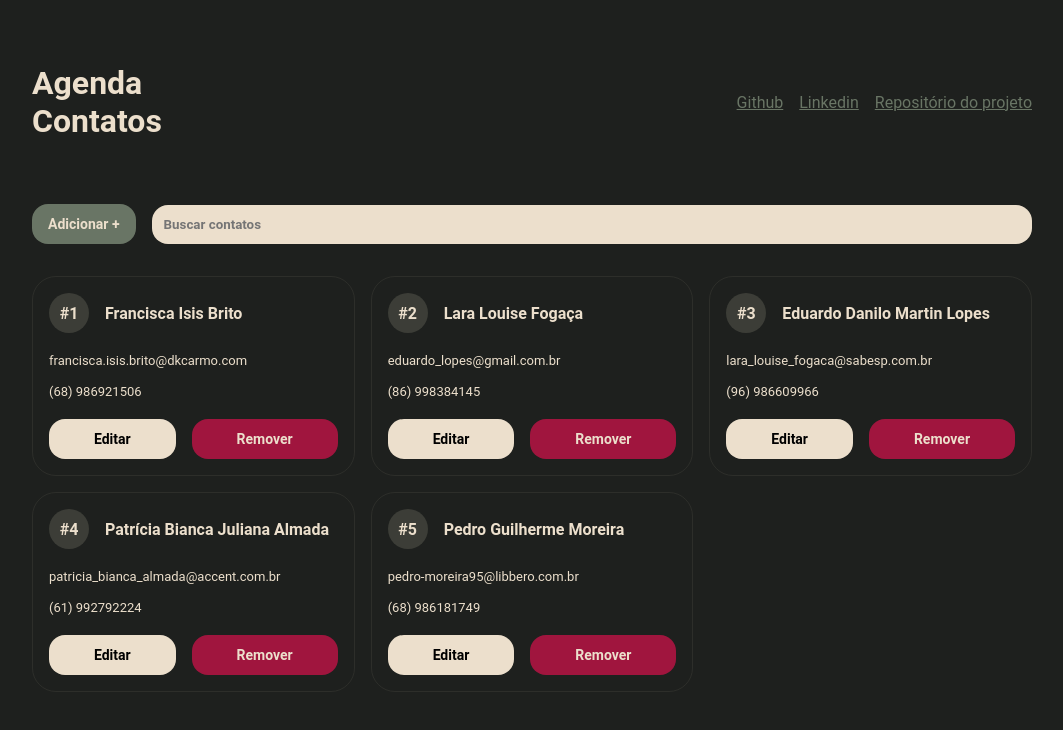
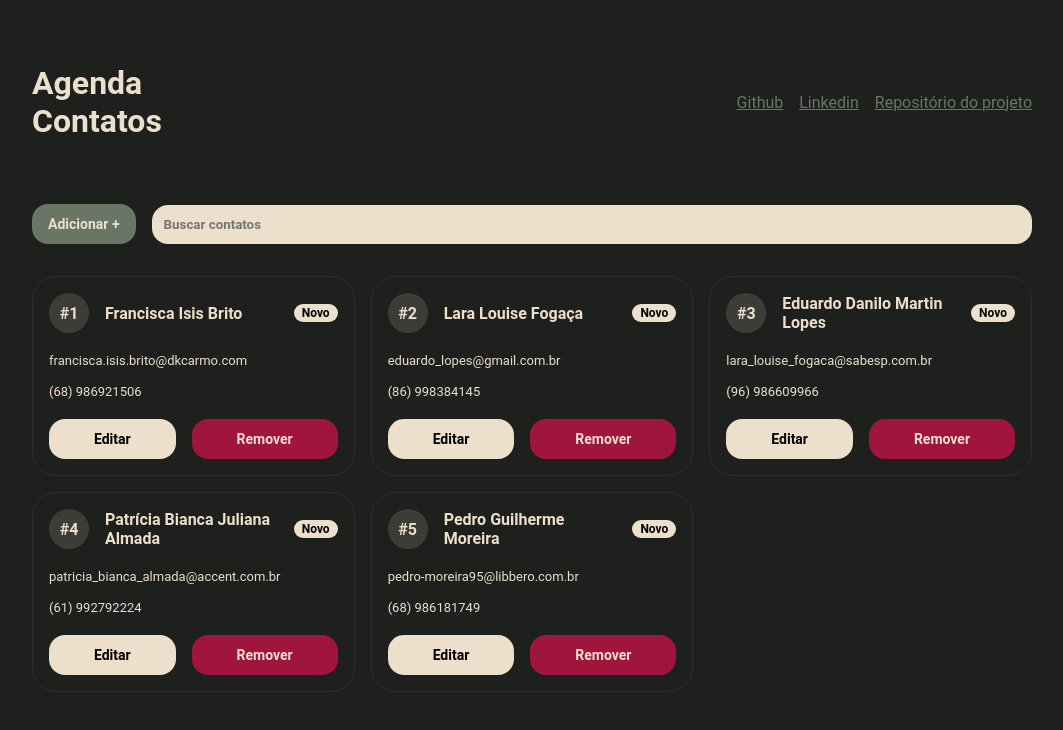
Before and after one commit to gabrielgua/contatos-react, a React (Create React App) app: page / in a window 1280 px wide. Shown: the top 730 px of the page, without its empty margins (108-1171 px from the left). Built offline with nearby package versions, Linux system fonts and the light colour scheme.

Commit message:
feat: adding badge to new contacts

```diff
--- a/package.json
+++ b/package.json
@@ -11,6 +11,7 @@
     "@types/node": "^16.18.106",
     "@types/react": "^18.3.4",
     "@types/react-dom": "^18.3.0",
+    "date-fns": "^3.6.0",
     "react": "^18.3.1",
     "react-dom": "^18.3.1",
     "react-redux": "^9.1.2",
--- a/src/components/Contact/index.tsx
+++ b/src/components/Contact/index.tsx
@@ -6,10 +6,11 @@ import {
   ContactHeader,
   ContactInfo,
   ContactInput,
+  ContactNewBadge,
   ContactTitle
 } from './styles'
 import { Button } from '../../styles'
-import { Contact as ContactType } from '../../types/contact'
+import { Contact as ContactType, isNew } from '../../types/contact'
 
 type ContactProps = {
   contact: ContactType
@@ -23,6 +24,11 @@ const Contact = ({ contact }: ContactProps) => {
       <ContactHeader>
         <ContactAvatar>#{contact.id}</ContactAvatar>
         <ContactTitle>{contact.fullName}</ContactTitle>
+        {isNew(contact) && (
+          <ContactNewBadge title="Contato adicionado recentemente.">
+            Novo
+          </ContactNewBadge>
+        )}
       </ContactHeader>
       <ContactInfo>
         <ContactInput
--- a/src/components/Contact/styles.ts
+++ b/src/components/Contact/styles.ts
@@ -14,6 +14,7 @@ export const ContactHeader = styled.div`
   display: flex;
   align-items: center;
   gap: 1rem;
+  width: 100%;
 `
 
 export const ContactAvatar = styled.span`
@@ -29,6 +30,16 @@ export const ContactAvatar = styled.span`
 
 export const ContactTitle = styled.h4`
   color: ${vars.clrTextPrimary};
+`
+
+export const ContactNewBadge = styled.p`
+  margin-left: auto;
+  font-family: 'Roboto', monospace;
+  background-color: ${vars.clrTextPrimary};
+  padding: 0.125rem 0.5rem;
+  font-weight: bold;
+  font-size: 12px;
+  border-radius: 1rem;
 `
 
 export const ContactInfo = styled.div`
--- a/src/containers/Contacts/index.tsx
+++ b/src/containers/Contacts/index.tsx
@@ -9,31 +9,36 @@ const contacts: ContactType[] = [
     id: 1,
     fullName: 'Francisca Isis Brito',
     email: 'francisca.isis.brito@dkcarmo.com',
-    phoneNumber: '(68) 986921506'
+    phoneNumber: '(68) 986921506',
+    createdAt: new Date()
   },
   {
     id: 2,
     fullName: 'Lara Louise Fogaça',
     email: 'eduardo_lopes@gmail.com.br',
-    phoneNumber: '(86) 998384145'
+    phoneNumber: '(86) 998384145',
+    createdAt: new Date()
   },
   {
     id: 3,
     fullName: 'Eduardo Danilo Martin Lopes',
     email: 'lara_louise_fogaca@sabesp.com.br',
-    phoneNumber: '(96) 986609966'
+    phoneNumber: '(96) 986609966',
+    createdAt: new Date()
   },
   {
     id: 4,
     fullName: 'Patrícia Bianca Juliana Almada',
     email: 'patricia_bianca_almada@accent.com.br',
-    phoneNumber: '(61) 992792224'
+    phoneNumber: '(61) 992792224',
+    createdAt: new Date()
   },
   {
     id: 5,
     fullName: 'Pedro Guilherme Moreira',
     email: 'pedro-moreira95@libbero.com.br',
-    phoneNumber: '(68) 986181749'
+    phoneNumber: '(68) 986181749',
+    createdAt: new Date()
   }
 ]
 
--- a/src/containers/Contacts/styles.ts
+++ b/src/containers/Contacts/styles.ts
@@ -1,5 +1,4 @@
 import styled from 'styled-components'
-import vars from '../../styles/vars'
 
 const ContactsHeader = styled.div`
   display: flex;
--- a/src/types/contact.ts
+++ b/src/types/contact.ts
@@ -1,6 +1,13 @@
+import { isSameHour } from 'date-fns'
+
 export type Contact = {
   id: number
   fullName: string
   email: string
   phoneNumber: string
+  createdAt: Date
 }
+
+export const isNew = (contact: Contact) => {
+  return isSameHour(contact.createdAt, new Date())
+}
```
Also changed, not shown: 1 other file (tests, documents, lock files or other folders).
